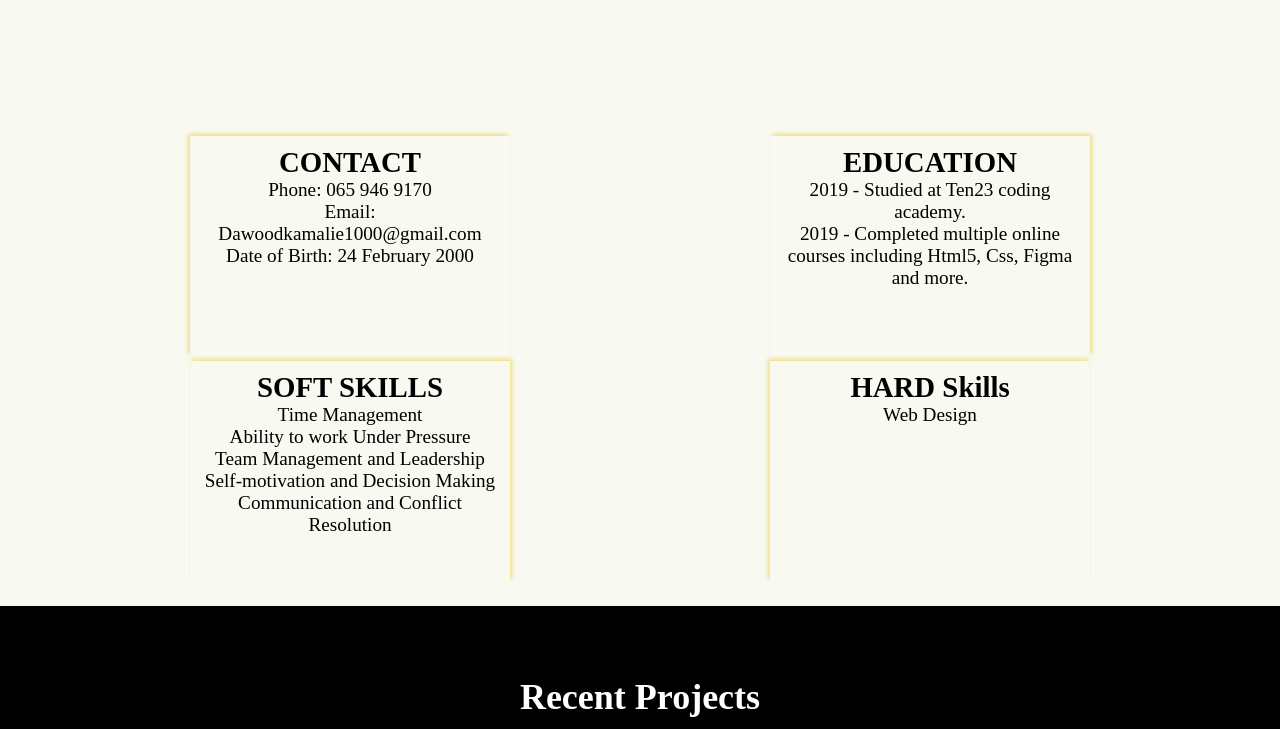
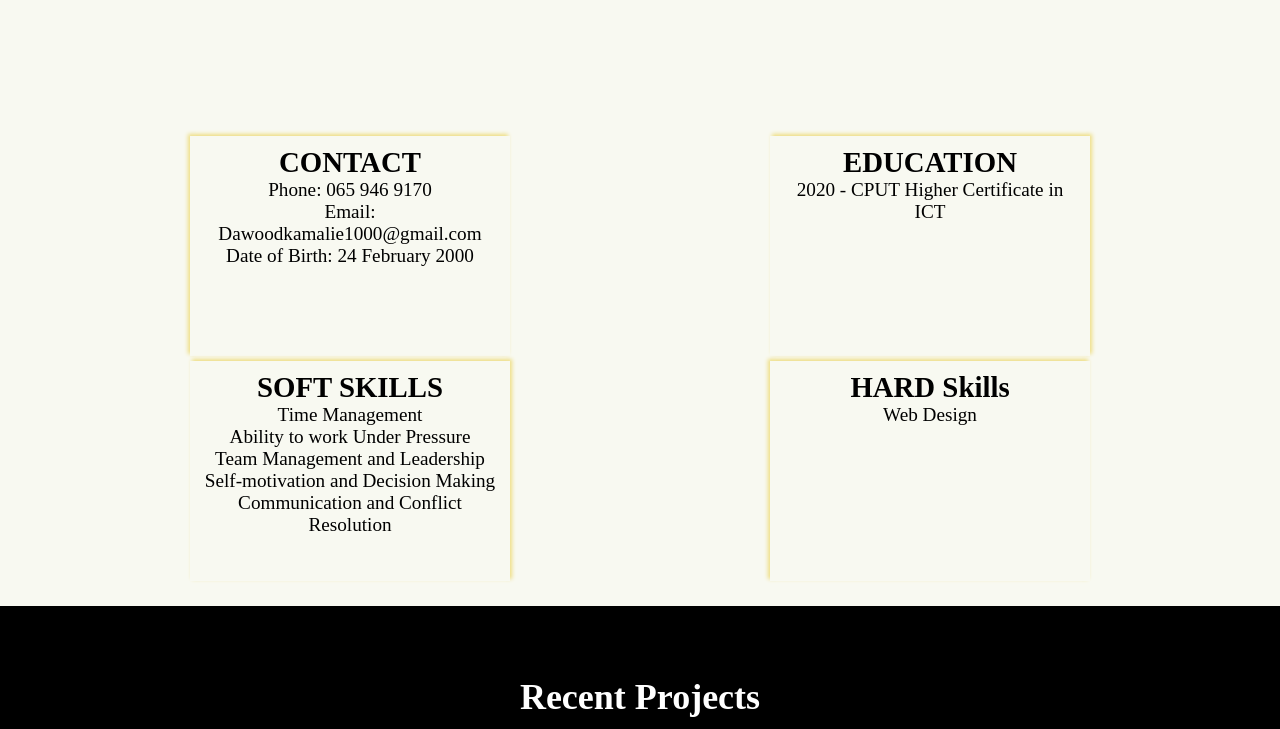
Before and after one commit to DKamalie/FINAL-CV, a plain HTML site: page index.html in a window 1280 px wide. Shown: the part 1400-2129 px from the top of the page. Drawn offline with Linux system fonts and the light colour scheme; a web font is replaced by a local one.

Commit message:
Update index.html

```diff
--- a/index.html
+++ b/index.html
@@ -80,9 +80,7 @@
 
       <div class="education">
         <h1>EDUCATION</h1>
-        2019 - Studied at Ten23 coding academy.<br>
-        2019 - Completed multiple online courses
-            including Html5, Css, Figma and more.
+        2020 - CPUT Higher Certificate in ICT
 
       </div>
 
```
